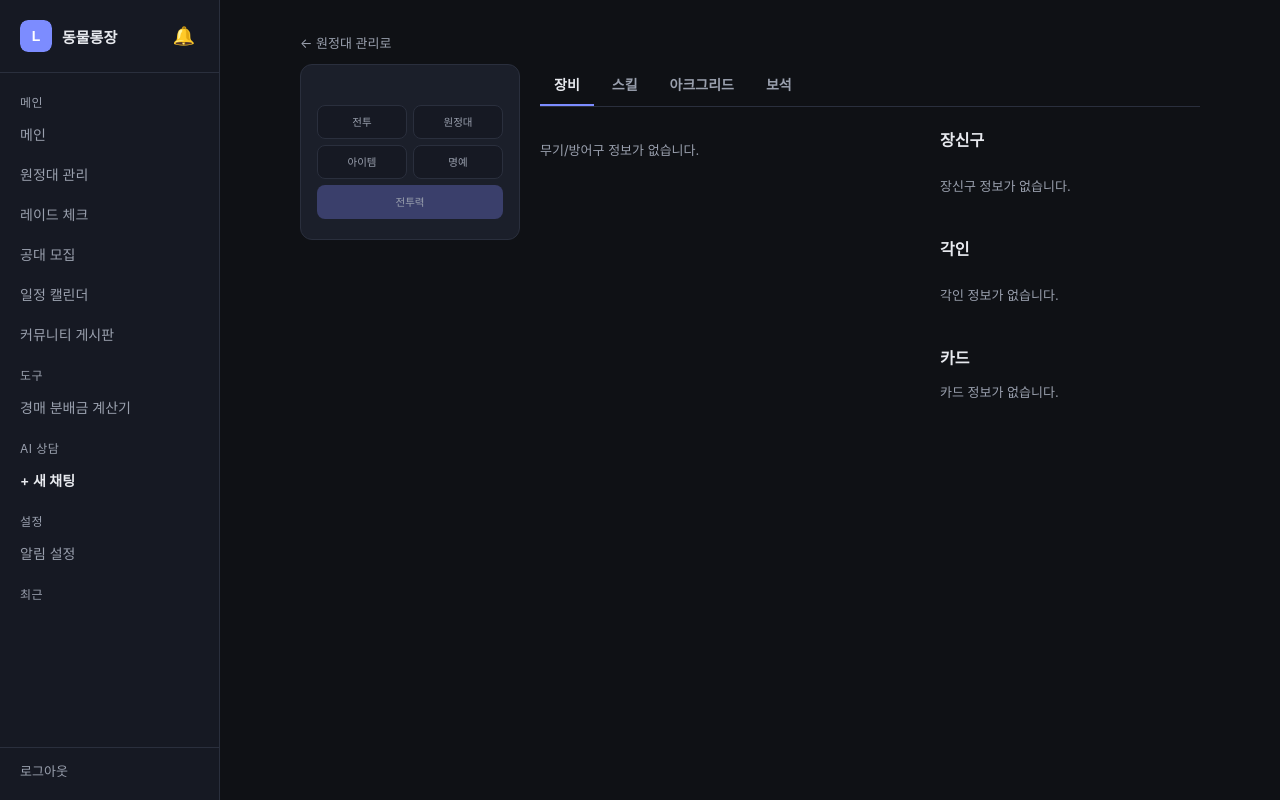
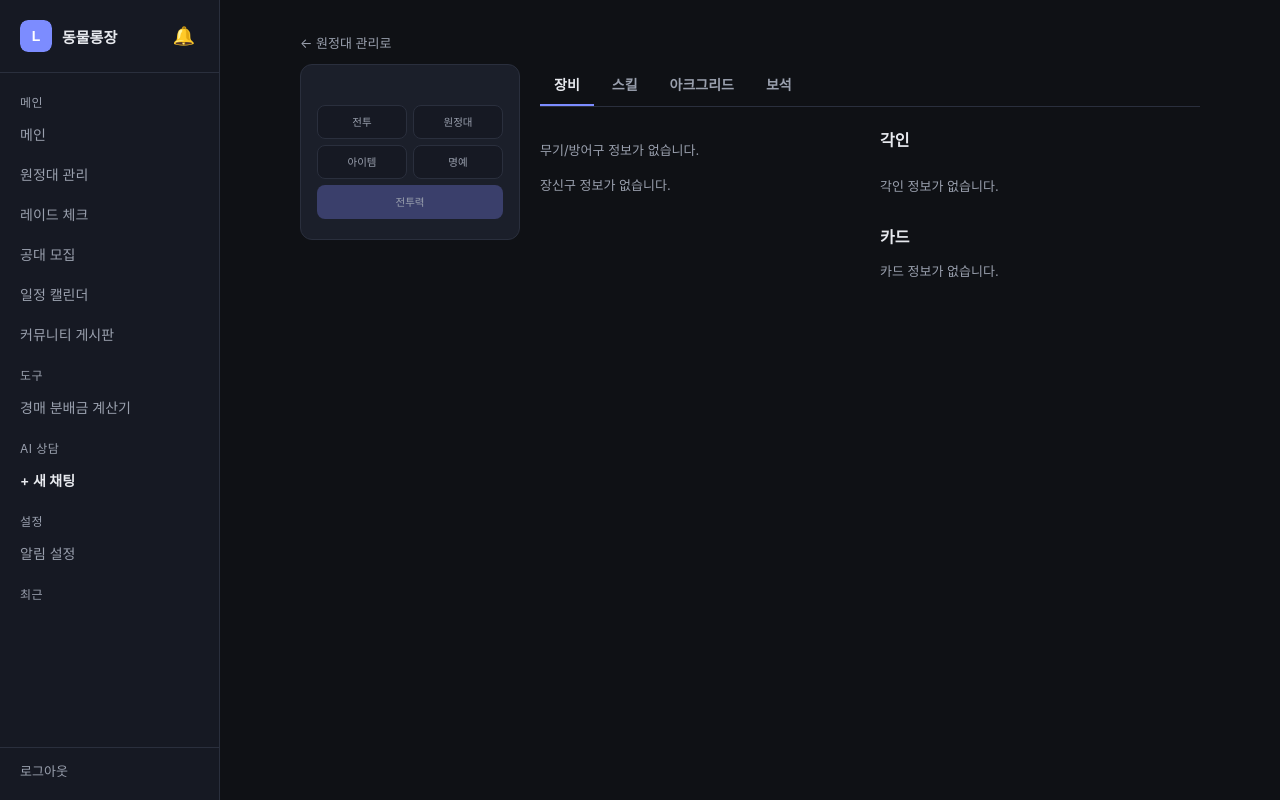
Before and after one commit to kanonphil/loa-bot-01, a FastAPI app: template webapp/templates/character_detail.html in a window 1280 px wide. Run offline with FastAPI, Linux system fonts and the light colour scheme; the template is opened without the code that fills it, so the values that code supplies are empty.

Commit message:
fix(webapp): 캐릭터 상세 장비 탭을 레퍼런스처럼 컴팩트한 단일 흐름 다단 레이아웃으로 재구성
- 실제 레퍼런스(loawa.com) 구조 확인 결과 2열 분할이 아니라, 무기/방어구→장신구→
  효과양수지→각인→카드가 한 흐름으로 이어지는 걸 CSS 다단(column-count:2)으로
  자연스럽게 배치하는 방식이었음 — 수동 2분할 대신 CSS 다단으로 교체
- 무기/방어구/장신구 목록을 아이콘+이름+품질 바만 보이는 컴팩트한 행으로 축소,
  세부 스탯(기본효과/추가효과/아크패시브 기여)은 hover 시 title 툴팁으로 이동
- 장신구에 아이콘 추가, 사이드바 클래스 옆에 아크패시브 명칭("· 해방자") 추가

Co-Authored-By: Claude Sonnet 5 <noreply@anthropic.com>

```diff
--- a/webapp/static/style.css
+++ b/webapp/static/style.css
@@ -2415,20 +2415,13 @@ a.calendar-party:hover {
   }
 }
 
-.char-accessory-list {
-  display: grid;
-  grid-template-columns: repeat(auto-fit, minmax(280px, 1fr));
-  gap: 12px;
-}
-
 .char-skill-list {
   display: grid;
   grid-template-columns: repeat(auto-fit, minmax(210px, 1fr));
   gap: 8px;
 }
 
-.char-skill-card,
-.char-accessory-card {
+.char-skill-card {
   display: flex;
   flex-direction: column;
   gap: 6px;
@@ -2541,53 +2495,48 @@ a.calendar-party:hover {
   line-height: 1.6;
 }
 
-.char-accessory-arkpassive {
-  margin: 0;
-  font-size: 12px;
-  color: var(--text-muted);
-}
-
-/* ── 장비 탭: 레퍼런스와 동일하게 좌(무기/방어구 아이콘 그리드) + 우(효과 양수지/
-   장신구/각인/카드) 2열 배치 ── */
-.equip-layout {
-  display: grid;
-  grid-template-columns: minmax(0, 380px) minmax(0, 1fr);
-  gap: 20px;
-  align-items: start;
-}
-
-@media (max-width: 900px) {
-  .equip-layout {
-    grid-template-columns: 1fr;
+/* ── 장비 탭: 레퍼런스처럼 무기/방어구 → 장신구 → 효과 양수지 → 각인 → 카드를
+   한 흐름으로 두고 CSS 다단(2열)으로 컴팩트하게 흘려보낸다. ── */
+.equip-columns {
+  column-count: 2;
+  column-gap: 20px;
+}
+
+@media (max-width: 760px) {
+  .equip-columns {
+    column-count: 1;
   }
 }
 
-.char-equipment-grid {
-  display: grid;
-  grid-template-columns: repeat(2, 1fr);
+.equip-block {
+  break-inside: avoid;
+  margin-bottom: 16px;
+}
+
+.equip-icon-card {
+  display: flex;
+  align-items: center;
   gap: 10px;
-}
-
-.equip-icon-card {
-  display: flex;
-  flex-direction: column;
-  gap: 4px;
-  padding: 10px;
-  border-radius: 10px;
-  border: 1px solid var(--border);
-  background: var(--panel);
+  padding: 6px 10px;
+  border-radius: 8px;
+  border: 1px solid var(--border);
+  background: var(--panel);
+  cursor: default;
+  break-inside: avoid;
+  margin-bottom: 6px;
 }
 
 .equip-icon-wrap {
   position: relative;
-  width: 100%;
-  aspect-ratio: 1;
+  width: 40px;
+  height: 40px;
+  flex-shrink: 0;
 }
 
 .equip-icon {
   width: 100%;
   height: 100%;
-  border-radius: 8px;
+  border-radius: 6px;
   box-sizing: border-box;
   border: 2px solid transparent;
   object-fit: cover;
--- a/webapp/templates/character_detail.html
+++ b/webapp/templates/character_detail.html
@@ -16,7 +16,7 @@
     <img src="{{ detail.character_image }}" alt="" class="armory-portrait">
     {% endif %}
     <h1 class="armory-name">{{ detail.character_name }}</h1>
-    <p class="armory-class">{{ detail.character_class }}</p>
+    <p class="armory-class">{{ detail.character_class }}{% if detail.ark_passive.title %} &middot; {{ detail.ark_passive.title }}{% endif %}</p>
     {% if detail.guild_name %}
     <p class="armory-guild">{{ detail.guild_name }}{% if detail.guild_member_grade %} &middot; {{ detail.guild_member_grade }}{% endif %}</p>
     {% endif %}
@@ -51,40 +51,46 @@
 
     <!-- ── 장비 ── -->
     <div class="armory-panel is-active" data-armory-panel="equip">
-      <div class="equip-layout">
-        <!-- 왼쪽: 무기/방어구 아이콘 그리드 -->
-        <div class="equip-col-left">
-          <div class="char-equipment-grid">
+      <div class="equip-columns">
+        <div class="equip-block">
           {% for e in detail.equipment %}
-            <div class="equip-icon-card">
+          <div class="equip-icon-card" title="{{ e.detail_text }}">
             <div class="equip-icon-wrap">
               {% if e.icon %}<img src="{{ e.icon }}" alt="" class="equip-icon char-grade-{{ e.grade }}">{% endif %}
               {% if e.honing_level %}<span class="equip-honing-badge">+{{ e.honing_level }}</span>{% endif %}
             </div>
+            <div class="equip-info">
+              <div class="equip-icon-name char-grade-text-{{ e.grade }}">{{ e.name }}</div>
               {% if e.quality is not none %}
               <div class="equip-quality-bar"><div class="equip-quality-fill quality-bg-{{ e.quality_tier }}" style="width: {{ e.quality }}%;"></div></div>
               {% endif %}
-              <div class="equip-icon-name char-grade-text-{{ e.grade }}" title="{{ e.name }}">{{ e.name }}</div>
-              {% if e.base_stat_lines %}
-              <ul class="char-honing-list equip-icon-stats">
-                {% for line in e.base_stat_lines %}
-                <li>{{ line }}</li>
-                {% endfor %}
-              </ul>
-              {% endif %}
-              {% if e.bonus_effect %}<p class="char-accessory-arkpassive">{{ e.bonus_effect }}</p>{% endif %}
-              {% if e.ark_passive_bonus %}<p class="char-accessory-arkpassive">{{ e.ark_passive_bonus }}</p>{% endif %}
+            </div>
           </div>
           {% else %}
           <p class="dash-empty">무기/방어구 정보가 없습니다.</p>
           {% endfor %}
         </div>
+
+        <div class="equip-block">
+          {% for a in detail.accessories %}
+          <div class="equip-icon-card" title="{{ a.detail_text }}">
+            <div class="equip-icon-wrap">
+              {% if a.icon %}<img src="{{ a.icon }}" alt="" class="equip-icon char-grade-{{ a.grade }}">{% endif %}
+            </div>
+            <div class="equip-info">
+              <div class="equip-icon-name char-grade-text-{{ a.grade }}">{{ a.name }}</div>
+              {% if a.quality is not none %}
+              <div class="equip-quality-bar"><div class="equip-quality-fill quality-bg-{{ a.quality_tier }}" style="width: {{ a.quality }}%;"></div></div>
+              {% endif %}
+            </div>
+          </div>
+          {% else %}
+          <p class="dash-empty">장신구 정보가 없습니다.</p>
+          {% endfor %}
         </div>
 
-        <!-- 오른쪽: 효과 양수지 / 장신구 / 각인 / 카드 -->
-        <div class="equip-col-right">
         {% if detail.aggregate_effects %}
-          <div class="char-detail-section equip-summary-box">
+        <div class="equip-block equip-summary-box">
           <h2 class="char-detail-title">효과 양수지</h2>
           <p class="equip-summary-caption">전투특성·각인·장비·장신구 효과를 합산한 참고용 수치입니다.</p>
           <div class="char-arkgrid-summary-list">
@@ -95,36 +101,7 @@
         </div>
         {% endif %}
 
-          <div class="char-detail-section">
-            <h2 class="char-detail-title">장신구</h2>
-            <div class="char-accessory-list">
-              {% for a in detail.accessories %}
-              <div class="char-accessory-card">
-                <div class="char-accessory-header">
-                  <span class="char-accessory-type">{{ a.type }}</span>
-                  <span class="char-accessory-name">{{ a.name }}</span>
-                  {% if a.quality is not none %}
-                  <span class="char-quality-badge char-quality-{{ a.quality_tier }}">품질 {{ a.quality }}</span>
-                  {% endif %}
-                </div>
-                {% if a.honing_effects %}
-                <ul class="char-honing-list">
-                  {% for line in a.honing_effects %}
-                  <li>{{ line }}</li>
-                  {% endfor %}
-                </ul>
-                {% endif %}
-                {% if a.ark_passive_bonus %}
-                <p class="char-accessory-arkpassive">{{ a.ark_passive_bonus }}</p>
-                {% endif %}
-              </div>
-              {% else %}
-              <p class="dash-empty">장신구 정보가 없습니다.</p>
-              {% endfor %}
-            </div>
-          </div>
-
-          <div class="char-detail-section">
+        <div class="equip-block">
           <h2 class="char-detail-title">각인</h2>
           <div class="char-engraving-list">
             {% for eng in detail.engravings %}
@@ -138,7 +115,7 @@
           </div>
         </div>
 
-          <div class="char-detail-section">
+        <div class="equip-block">
           <h2 class="char-detail-title">카드</h2>
           {% if detail.cards.cards %}
           <div class="char-card-icon-list">
@@ -156,7 +133,6 @@
           {% elif not detail.cards.cards %}
           <p class="dash-empty">카드 정보가 없습니다.</p>
           {% endif %}
-          </div>
         </div>
       </div>
     </div>
```
Also changed, not shown: other parts of webapp/static/style.css (+28 -63 lines), bot/api/armory_parser.py (+20 -2 lines), tests/test_armory_parser.py (+15 -1 lines), webapp/tests/test_character_detail_route.py (+5 -2 lines). Lines whose indentation alone changed are shown as unchanged.
